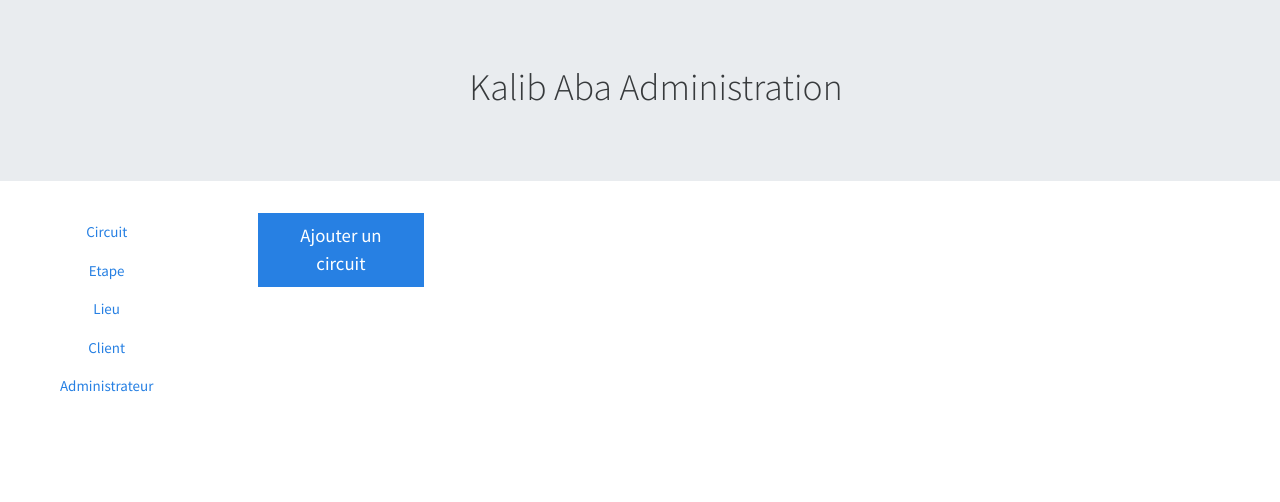
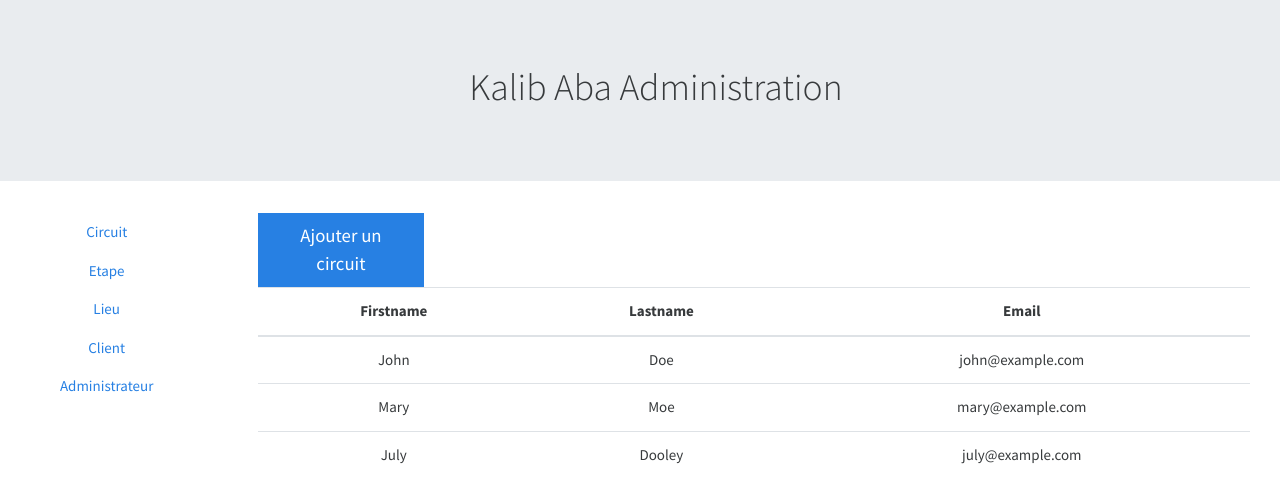
Before and after one commit to NTurchi/my-travel, an Angular app: page /admin/circuit in a window 1280 px wide. Shown: the top 502 px of the page. Built offline with nearby package versions, Linux system fonts and the light colour scheme.

Commit message:
Transitional commit

```diff
--- a/src/app/app.routing.ts
+++ b/src/app/app.routing.ts
@@ -30,7 +30,6 @@ const routes: Routes =  [
       { path: 'lieu', component: CrudLieuComponent },
       { path: 'client', component: CrudClientComponent },
       { path: 'admin', component: CrudAdminComponent}
-
     ]
   }
 ];
--- a/src/app/travel/admin/cruds/crud-circuit/crud-circuit.component.html
+++ b/src/app/travel/admin/cruds/crud-circuit/crud-circuit.component.html
@@ -4,4 +4,31 @@
       <button type="button" class="col-2 btn btn-primary btn-lg">Ajouter un circuit</button>
   </div>
 
+    <table class="table">
+      <thead>
+        <tr>
+          <th>Firstname</th>
+          <th>Lastname</th>
+          <th>Email</th>
+        </tr>
+      </thead>
+      <tbody>
+        <tr>
+          <td>John</td>
+          <td>Doe</td>
+          <td>john@example.com</td>
+        </tr>
+        <tr>
+          <td>Mary</td>
+          <td>Moe</td>
+          <td>mary@example.com</td>
+        </tr>
+        <tr>
+          <td>July</td>
+          <td>Dooley</td>
+          <td>july@example.com</td>
+        </tr>
+      </tbody>
+    </table>
+
 </div>
```
